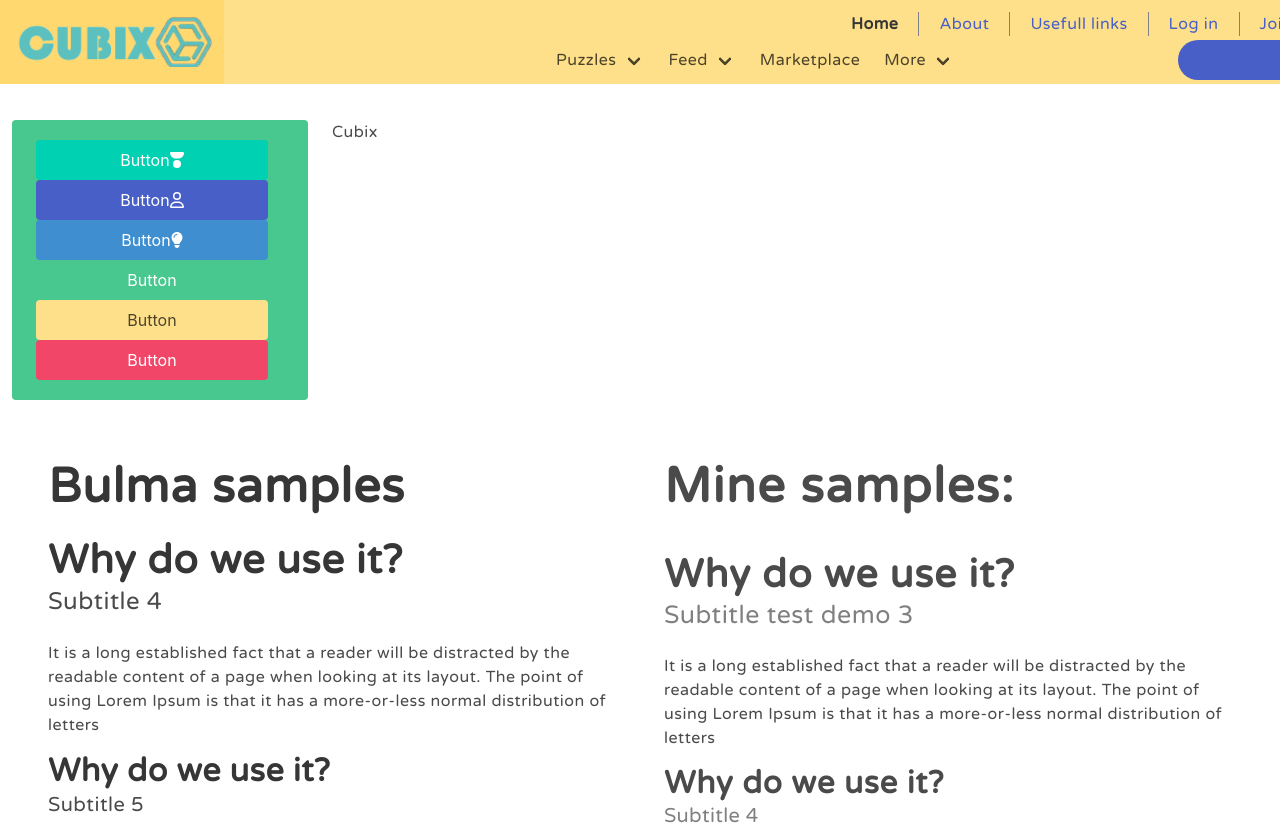
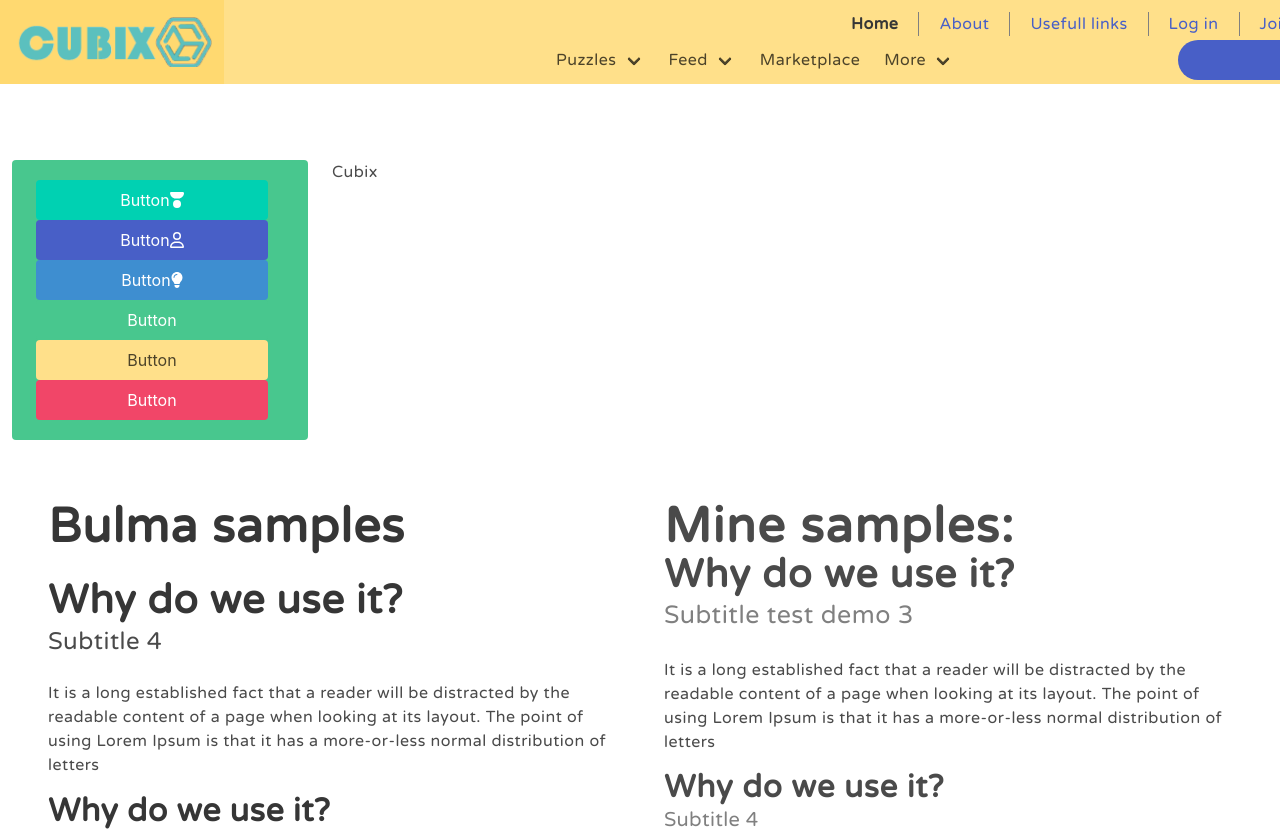
Before and after one commit to a-spasov/cubix, a Vue app: page / in a window 1280 px wide. Shown: the top 831 px of the page. Built offline with nearby package versions, Linux system fonts and the light colour scheme.

Commit message:
setup project: typography

```diff
--- a/src/assets/sass/bulma-overwrites.scss
+++ b/src/assets/sass/bulma-overwrites.scss
@@ -2,20 +2,23 @@
 @import "../../../node_modules/bulma/sass/utilities/initial-variables.sass";
 @import "../../../node_modules/bulma/sass/utilities/functions.sass";
 
-// font sizes
-// $size-1: calc(1em * 1.25 * 1.25 * 1.25 * 1.25 * 1.25);
-// $size-2: calc(1em * 1.25 * 1.25 * 1.25 * 1.25);
-// $size-3: calc(1em * 1.25 * 1.25 * 1.25);
-// $size-4: calc(1em * 1.25 * 1.25);
-// $size-5: calc(1em * 1.25);
-// $size-6: calc(1em);
-// $size-7: calc(1em / 1.25);
+// --font sizes--
+// $base-size: 1em;
+// $scale-ratio: 1.25;
+// $size-1: calc($base-size * pow($scale-ratio, 5));
+// $size-2: calc($base-size * pow($scale-ratio, 4));
+// $size-3: calc($base-size * pow($scale-ratio, 3));
+// $size-4: calc($base-size * pow($scale-ratio, 2));
+// $size-5: calc($base-size * $scale-ratio);
+// $size-6: $base-size;
+// $size-7: calc($base-size / $scale-ratio);
 
-// spacings
-$spacing-shortcuts: ("margin": "m");
-$spacing-horizontal: "x";
-$spacing-vertical: "y";
-$spacing-values: ("0": 0, "1": 4px, "2": 8px, "3": 12px, "4": 16px, "5": 20px, "6": 24px, "7": 28px, "8": 32px, "9": 36px, "10": 40px,);
+
+// --spacings--
+// $spacing-shortcuts: ("margin": "m");
+// $spacing-horizontal: "x";
+// $spacing-vertical: "y";
+// $spacing-values: ("0": 0, "1": 4px, "2": 8px, "3": 12px, "4": 16px, "5": 20px, "6": 24px, "7": 28px, "8": 32px, "9": 36px, "10": 40px,);
 
 
 
```
